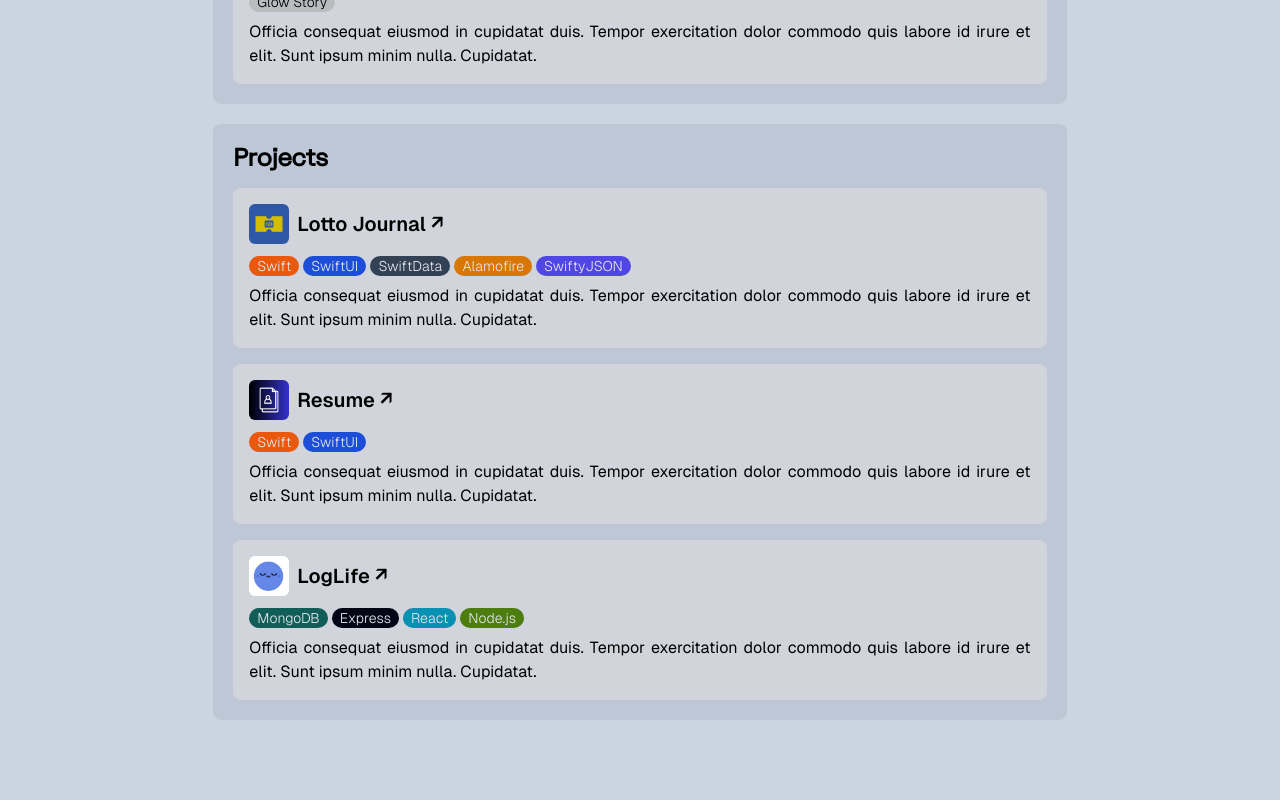
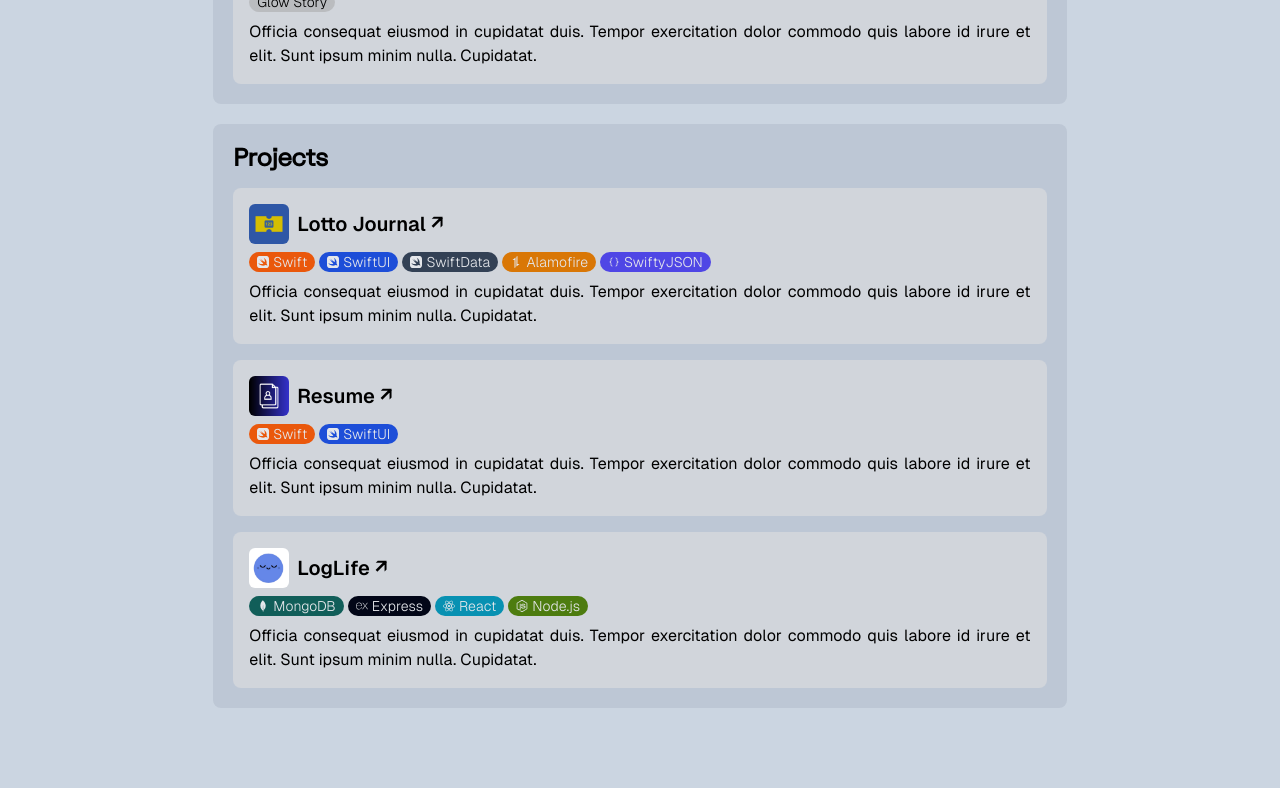
Before and after one commit to mmmmmob/me.theppitak, a React (Vite) app: page / in a window 1280 px wide. Shown: the part 904-1704 px from the top of the page. Built offline with nearby package versions, Linux system fonts and the light colour scheme.

Commit message:
style: add icons for each tag

```diff
--- a/src/components/Project.jsx
+++ b/src/components/Project.jsx
@@ -1,14 +1,29 @@
+import {
+  SiAxios,
+  SiExpress,
+  SiMongodb,
+  SiNodedotjs,
+  SiReact,
+  SiSwift,
+} from "react-icons/si";
+import { VscJson } from "react-icons/vsc";
 import ProjectCard from "../sub-components/ProjectCard";
 
 const projects = [
   {
     id: 1,
     stacks: [
-      { id: 1, name: "Swift", color: "bg-orange-600" },
-      { id: 2, name: "SwiftUI", color: "bg-blue-700" },
-      { id: 3, name: "SwiftData", color: "bg-slate-700" },
-      { id: 4, name: "Alamofire", color: "bg-amber-600" },
-      { id: 5, name: "SwiftyJSON", color: "bg-indigo-600" },
+      { id: 1, name: "Swift", color: "bg-orange-600", reactIcon: SiSwift },
+      { id: 2, name: "SwiftUI", color: "bg-blue-700", reactIcon: SiSwift },
+      { id: 3, name: "SwiftData", color: "bg-slate-700", reactIcon: SiSwift },
+      { id: 4, name: "Alamofire", color: "bg-amber-600", reactIcon: SiAxios },
+      {
+        id: 5,
+        name: "SwiftyJSON",
+        color: "bg-indigo-600",
+        reactIcon: "SiSwift",
+        reactIcon: VscJson,
+      },
     ],
     icon: "/lottojournal.png",
     url: "https://github.com/mmmmmob/lotto-journal",
@@ -18,8 +33,8 @@ const projects = [
   {
     id: 2,
     stacks: [
-      { id: 1, name: "Swift", color: "bg-orange-600" },
-      { id: 2, name: "SwiftUI", color: "bg-blue-700" },
+      { id: 1, name: "Swift", color: "bg-orange-600", reactIcon: SiSwift },
+      { id: 2, name: "SwiftUI", color: "bg-blue-700", reactIcon: SiSwift },
     ],
     icon: "/resume.png",
     url: "https://github.com/mmmmmob/resume-swiftui",
@@ -29,10 +44,15 @@ const projects = [
   {
     id: 3,
     stacks: [
-      { id: 1, name: "MongoDB", color: "bg-teal-800" },
-      { id: 2, name: "Express", color: "bg-slate-950" },
-      { id: 3, name: "React", color: "bg-cyan-600" },
-      { id: 4, name: "Node.js", color: "bg-lime-700" },
+      { id: 1, name: "MongoDB", color: "bg-teal-800", reactIcon: SiMongodb },
+      { id: 2, name: "Express", color: "bg-slate-950", reactIcon: SiExpress },
+      { id: 3, name: "React", color: "bg-cyan-600", reactIcon: SiReact },
+      {
+        id: 4,
+        name: "Node.js",
+        color: "bg-lime-700",
+        reactIcon: SiNodedotjs,
+      },
     ],
     icon: "/loglife.png",
     url: "https://loglife.guru",
--- a/src/sub-components/ProjectCard.jsx
+++ b/src/sub-components/ProjectCard.jsx
@@ -18,7 +18,7 @@ function ProjectCard({ project }) {
             {project.title}
           </a>
         </div>
-        <div className="flex flex-wrap gap-x-1 gap-y-1">
+        <div className="flex flex-wrap gap-x-1">
           {project.stacks.map((stack) => (
             <StacksTag key={stack.id} stack={stack} />
           ))}
--- a/src/sub-components/StacksTag.jsx
+++ b/src/sub-components/StacksTag.jsx
@@ -1,8 +1,13 @@
+import React from "react";
+
 function StacksTag({ stack }) {
   return (
     <div
-      className={`mt-1 w-fit rounded-xl text-gray-200 ${stack.color} px-2 text-sm font-light`}
+      className={`flex w-fit gap-x-1 rounded-xl text-gray-200 max-sm:my-1 ${stack.color} px-2 text-sm font-light`}
     >
+      <div className="self-center">
+        {React.createElement(stack.reactIcon, { size: 12 })}
+      </div>
       {stack.name}
     </div>
   );
```
